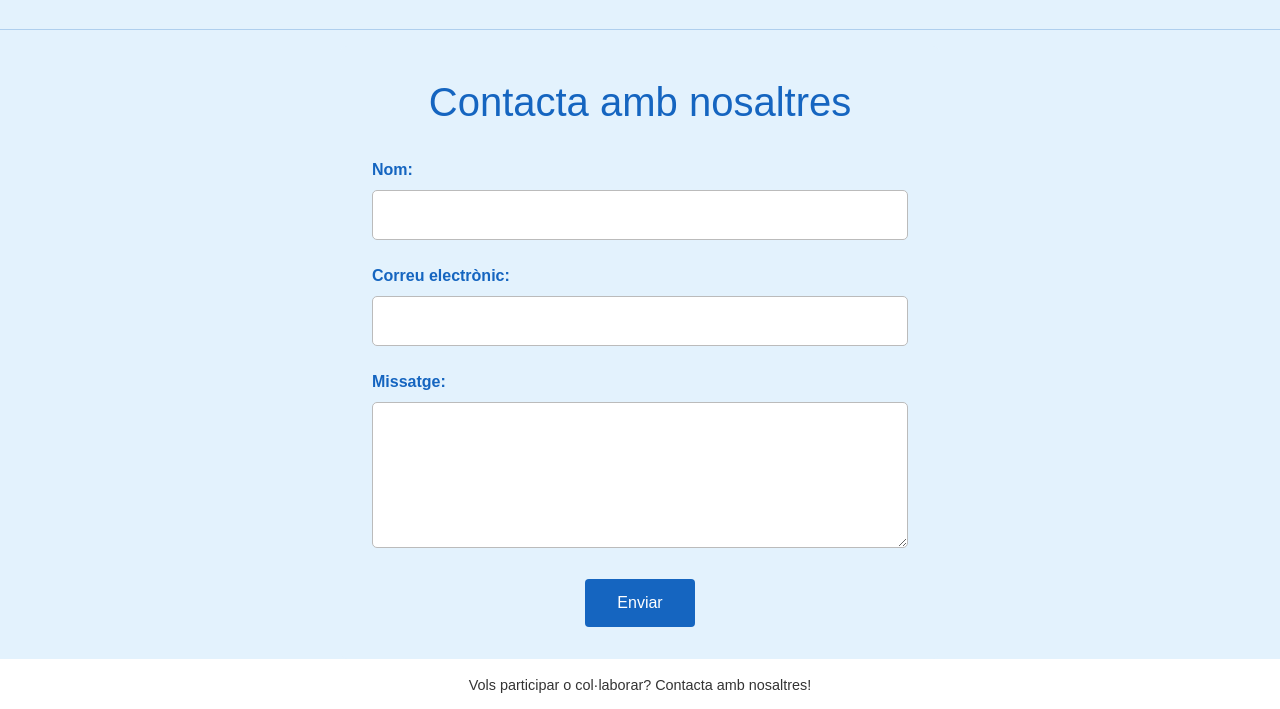
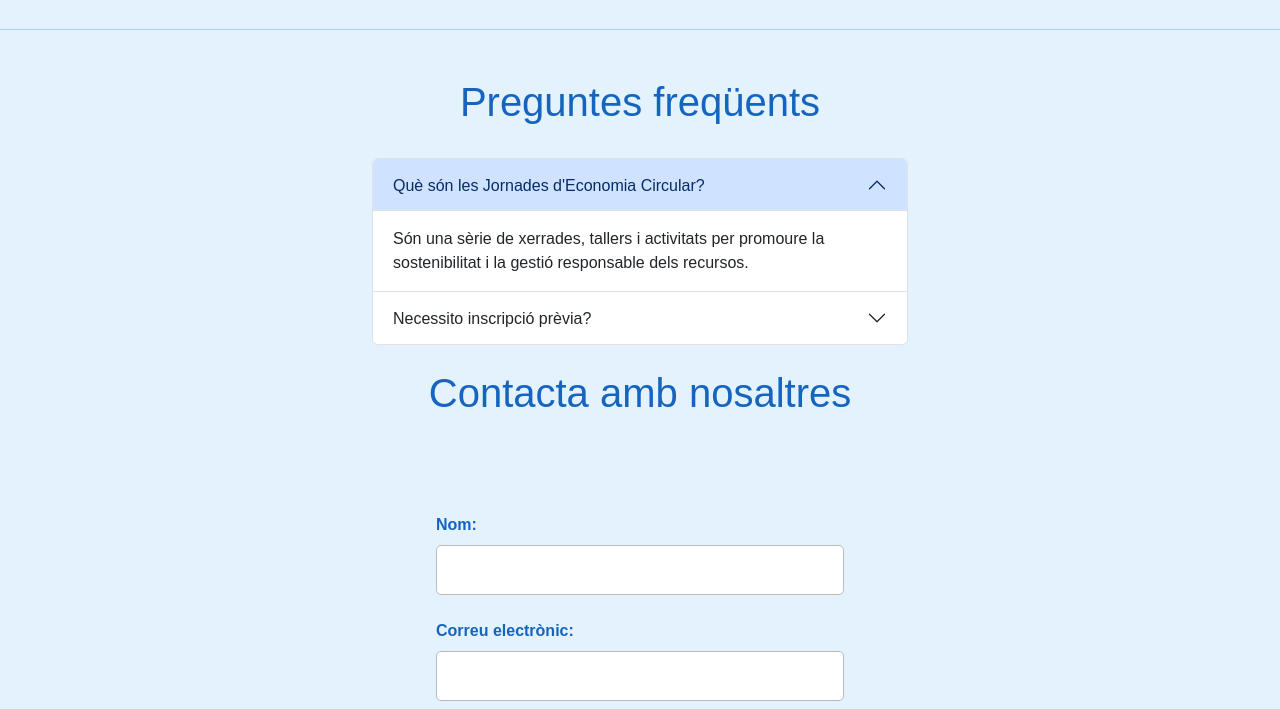
Before and after one commit to GuillemN/Eines-HTML-i-CSS-II---PAC-2, a website built with Parcel: page src/Contacta.html in a window 1280 px wide. Shown: the part 91-800 px from the top of the page. Built offline with nearby package versions, Linux system fonts and the light colour scheme.

Commit message:
afegir bootstrap

```diff
--- a/src/Contacta.html
+++ b/src/Contacta.html
@@ -7,7 +7,7 @@
     <link rel="stylesheet" href="./assets/styles/main.scss" />
     <script type="module" src="./assets/scripts/main.js"></script>
   </head>
-  <body>
+  <body class="contact-page">
     <header class="header">
       <div class="header__logo">
         <a href="index.html">
@@ -24,10 +24,36 @@
     <hr />
 
     <main class="contact">
+      <h1 class="contact__title">Preguntes freqüents</h1>
+      <div class="accordion mb-4" id="faqAccordion">
+        <div class="accordion-item">
+          <h2 class="accordion-header" id="headingOne">
+            <button class="accordion-button" type="button" data-bs-toggle="collapse" data-bs-target="#collapseOne" aria-expanded="true" aria-controls="collapseOne">
+              Què són les Jornades d'Economia Circular?
+            </button>
+          </h2>
+          <div id="collapseOne" class="accordion-collapse collapse show" aria-labelledby="headingOne" data-bs-parent="#faqAccordion">
+            <div class="accordion-body">
+              Són una sèrie de xerrades, tallers i activitats per promoure la sostenibilitat i la gestió responsable dels recursos.
+            </div>
+          </div>
+        </div>
+
+        <div class="accordion-item">
+          <h2 class="accordion-header" id="headingTwo">
+            <button class="accordion-button collapsed" type="button" data-bs-toggle="collapse" data-bs-target="#collapseTwo" aria-expanded="false" aria-controls="collapseTwo">
+              Necessito inscripció prèvia?
+            </button>
+          </h2>
+          <div id="collapseTwo" class="accordion-collapse collapse" aria-labelledby="headingTwo" data-bs-parent="#faqAccordion">
+            <div class="accordion-body">
+              Sí, recomanem inscriure's a través del formulari per assegurar plaça als tallers.
+            </div>
+          </div>
+        </div>
+      </div>
+
       <h1 class="contact__title">Contacta amb nosaltres</h1>
-
-
-
       <form name="contact" method="POST" data-netlify="true" class="contact__form">
         <div class="contact__form-group">
           <label for="name" class="contact__label">Nom:</label>
@@ -44,7 +70,7 @@
           <textarea id="message" name="message" class="contact__textarea" rows="5" required></textarea>
         </div>
 
-        <button type="submit" class="contact__button">Enviar</button>
+        <button type="submit" class="btn btn-success">Enviar missatge</button>
       </form>
     </main>
 
--- a/src/assets/styles/layouts/_article.scss
+++ b/src/assets/styles/layouts/_article.scss
@@ -23,6 +23,7 @@
     &__content {
       display: flex;
       flex-direction: column;
+      container-type: inline-size;
 
       & > .article__paragraph {
         margin: 1rem 0;
@@ -33,6 +34,10 @@
         height: auto;
         margin: 1.5rem 0;
         border-radius: 0.5rem;
+
+        @container (max-width: 600px) {
+          border-radius: 0.2rem;
+        }
       }
 
       & > .article__blockquote {
--- a/src/assets/styles/layouts/_contact.scss
+++ b/src/assets/styles/layouts/_contact.scss
@@ -1,3 +1,4 @@
+@layer components {
   .contact {
     max-width: 600px;
     margin: 0 auto;
@@ -5,13 +6,17 @@
     background-color: #e3f2fd;
     border-radius: 8px;
     color: #1565c0;
+    container-type: inline-size;
 
     &__title {
       text-align: center;
       margin-bottom: 2rem;
     }
 
-  &__form-group {
+    &__form {
+      padding: 2rem;
+
+      &-group {
         margin-bottom: 1.5rem;
 
         label {
@@ -27,10 +32,14 @@
           border: 1px solid #bbb;
           border-radius: 5px;
           font-family: inherit;
+
+          @container (max-width: 500px) {
+            padding: 0.5rem;
+          }
         }
       }
 
-  &__button {
+      .contact__button {
         display: block;
         margin: 0 auto;
         padding: 0.75rem 2rem;
@@ -43,5 +52,18 @@
         &:hover {
           background-color: #0d47a1;
         }
+
+        @container (max-width: 400px) {
+          padding: 0.5rem 1.5rem;
+          font-size: 0.9rem;
         }
       }
+    }
+  }
+}
+
+@layer pages {
+  body.contact-page .contact__form {
+    padding: 4rem;
+  }
+}
--- a/src/assets/styles/layouts/_home.scss
+++ b/src/assets/styles/layouts/_home.scss
@@ -3,6 +3,7 @@
   justify-content: space-between;
   align-items: center;
   padding: 1rem 4rem;
+  container-type: inline-size;
 
   &__logo img {
     max-width: 30%;
@@ -18,6 +19,10 @@
       text-decoration: none;
       color: #1565c0;
       font-weight: bold;
+
+      @container (max-width: 500px) {
+        font-size: 0.9rem;
+      }
     }
   }
 }
@@ -54,11 +59,16 @@
     gap: 4rem;
     justify-content: center;
     flex: 1;
+    container-type: inline-size;
 
     a {
       color: #1565c0;
       text-decoration: none;
       font-weight: bold;
+
+      @container (max-width: 500px) {
+        font-size: 0.8rem;
+      }
     }
   }
 
--- a/src/assets/styles/layouts/_participants.scss
+++ b/src/assets/styles/layouts/_participants.scss
@@ -44,16 +44,11 @@
       font-size: 0.9rem;
       color: #64b5f6;
     }
-  }
-
-  @media (max-width: 768px) {
-    .speakers__card {
+    @container (max-width: 700px) {
       flex: 0 1 calc(50% - 2rem);
     }
-  }
 
-  @media (max-width: 480px) {
-    .speakers__card {
+    @container (max-width: 400px) {
       flex: 0 1 100%;
     }
   }
--- a/src/assets/styles/main.scss
+++ b/src/assets/styles/main.scss
@@ -28,4 +28,7 @@
 
  @layer pages {
    @import "pages";
+   body.contact-page .contact__form {
+    padding: 4rem;
+  }
  }
```
Also changed, not shown: src/index.html (+3 -0 lines), src/participants.html (+9 -6 lines). Lines whose indentation alone changed are shown as unchanged.
